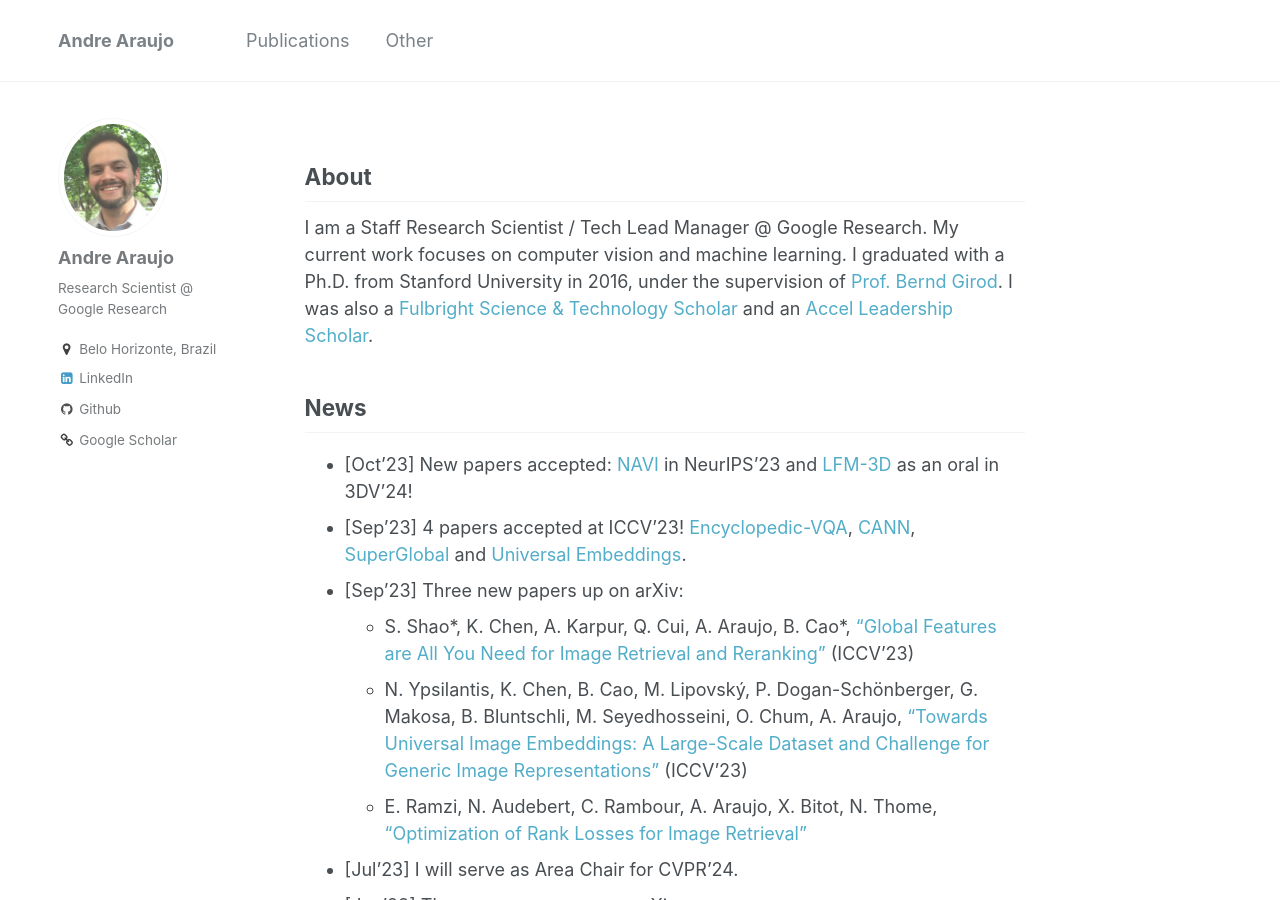
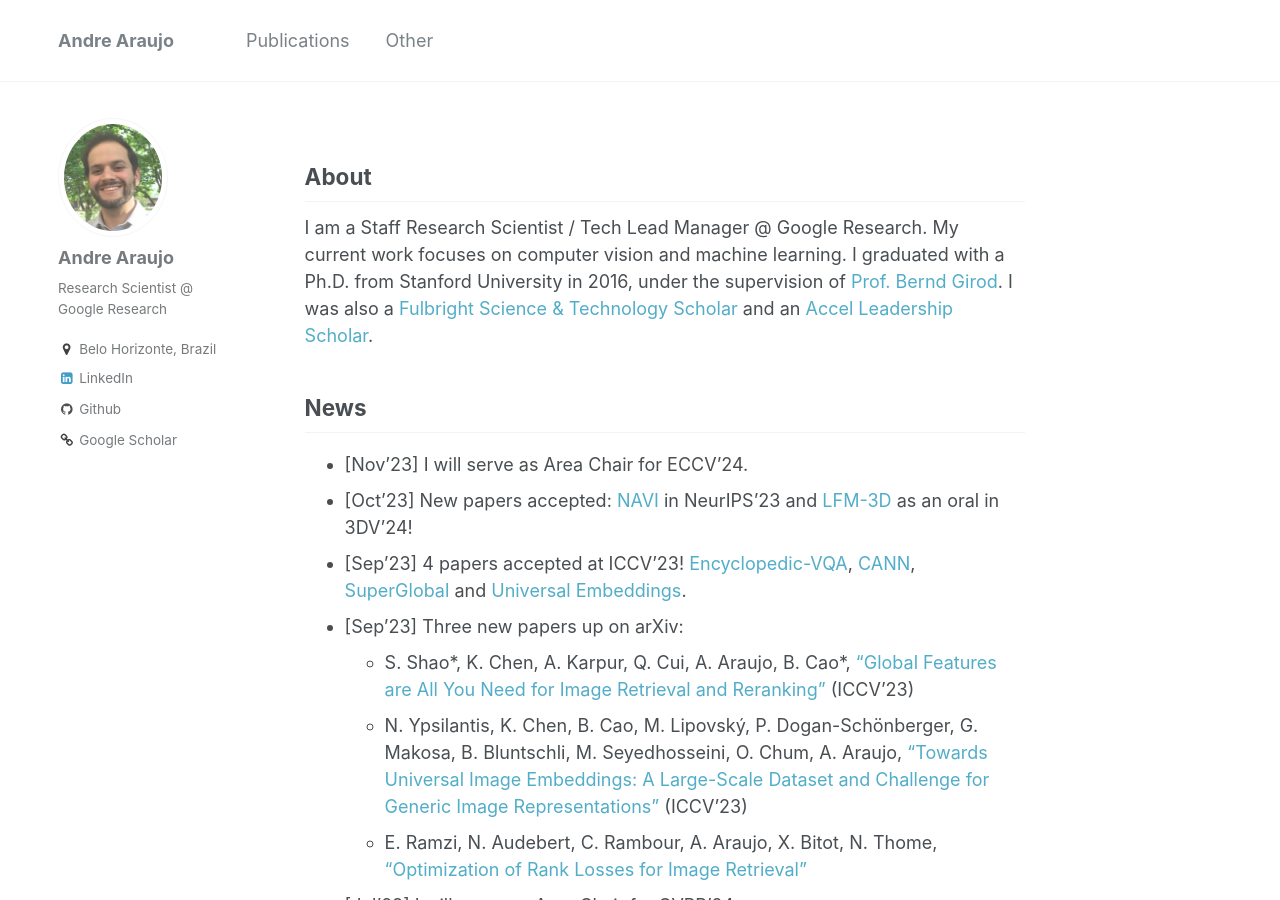
Before and after one commit to andrefaraujo/andrefaraujo.github.io, a Jekyll site: the page built from _pages/about.md, in a window 1280 px wide and 900 px high. Built offline with Jekyll 4.4.1, drawn with Linux system fonts in a browser that asks for light colours.

Commit message:
AC ECCV'24

```diff
--- a/_pages/about.md
+++ b/_pages/about.md
@@ -18,6 +18,7 @@ I was also a [Fulbright Science & Technology Scholar](https://eca.state.gov/fulb
 
 ## News
 
+* [Nov'23] I will serve as Area Chair for ECCV'24.
 * [Oct'23] New papers accepted: [NAVI](https://arxiv.org/abs/2306.09109) in NeurIPS'23 and [LFM-3D](https://arxiv.org/abs/2303.12779) as an oral in 3DV'24!
 * [Sep'23] 4 papers accepted at ICCV'23! [Encyclopedic-VQA](https://arxiv.org/abs/2306.09224), [CANN](https://arxiv.org/abs/2306.09012), [SuperGlobal](https://arxiv.org/abs/2308.06954) and [Universal Embeddings](https://arxiv.org/abs/2309.01858).
 * [Sep'23] Three new papers up on arXiv:
```
